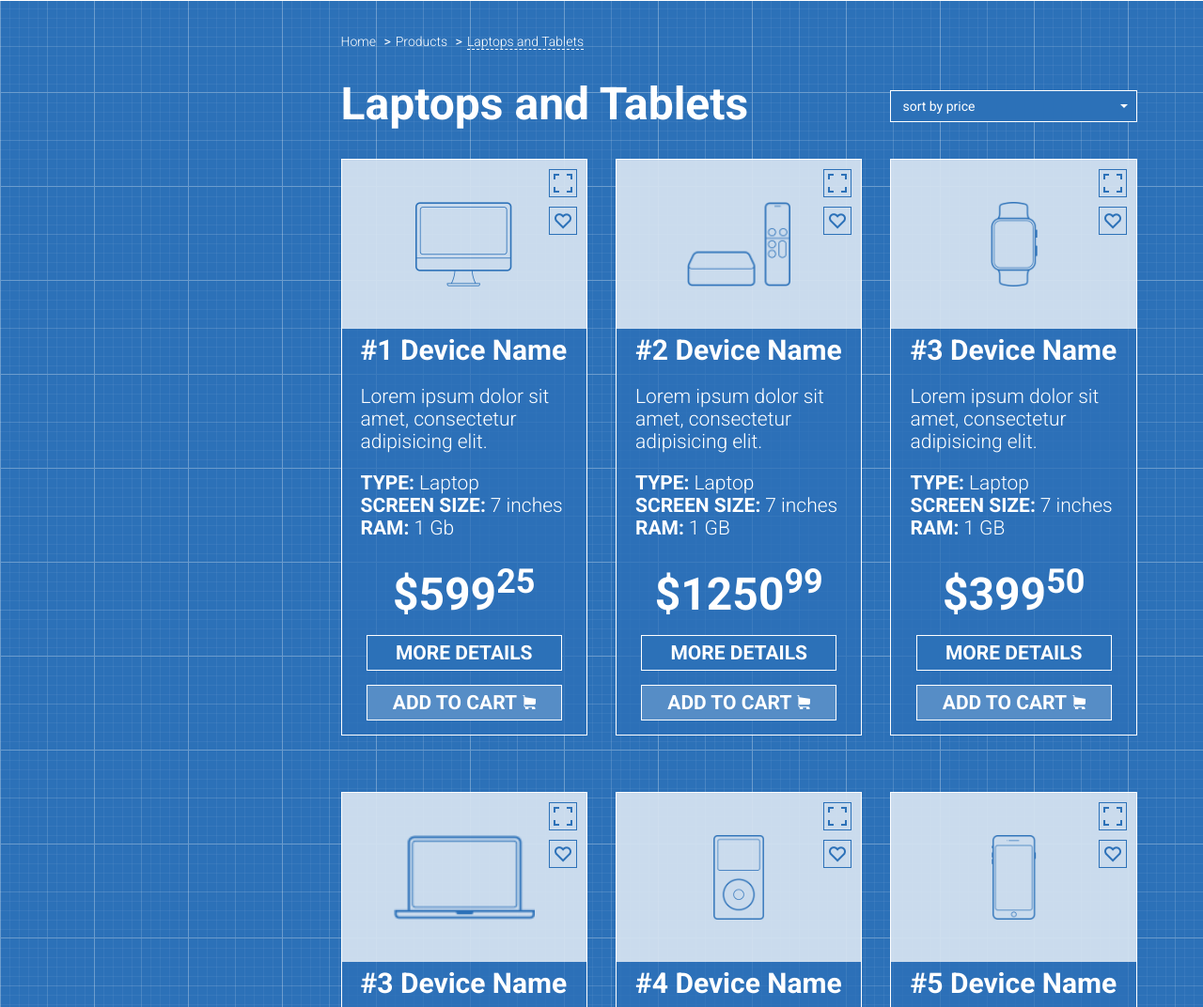
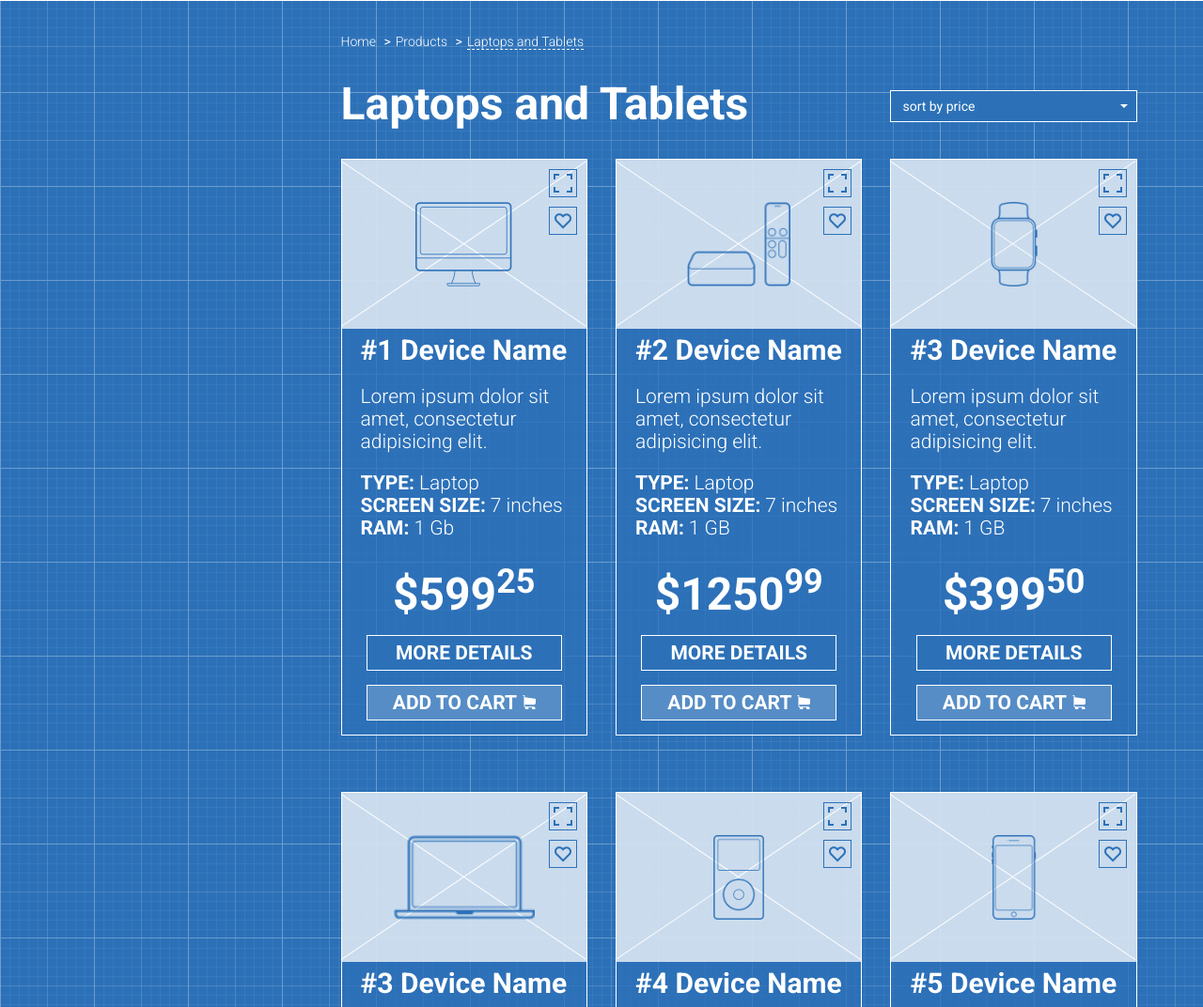
Before and after one commit to Zaytsewvk/Online-shop, a plain HTML site: page index.html in a window 1280 px wide. Shown: the part 102-1174 px from the top of the page at 94% size. Drawn offline with nearby package versions, Linux system fonts and the light colour scheme.

Commit message:
Added line on background image product.

```diff
--- a/index.html
+++ b/index.html
@@ -114,6 +114,8 @@
 							<div class="product">
 								<div class="product-img">
 									<img src="images/icon (17).png" alt="">
+									<span class="line1"></span>
+									<span class="line2"></span>
 									<div class="full-screen"></div>
 									<div class="like"></div>
 								</div>
@@ -153,6 +155,8 @@
 									<img src="images/icon (9).png" alt="">
 									<div class="full-screen"></div>
 									<div class="like"></div>
+									<span class="line1"></span>
+									<span class="line2"></span>
 								</div>
 								<p class="product-title">
 									<a href="" class="text-capitalize">#2 Device name</a>
@@ -190,6 +194,8 @@
 									<img src="images/icon (10).png" alt="">
 									<div class="full-screen"></div>
 									<div class="like"></div>
+									<span class="line1"></span>
+									<span class="line2"></span>
 								</div>
 								<p class="product-title">
 									<a href="" class="text-capitalize">#3 Device name</a>
@@ -228,6 +234,8 @@
 									<img src="images/icon (16).png" alt="">
 									<div class="full-screen"></div>
 									<div class="like"></div>
+									<span class="line1"></span>
+									<span class="line2"></span>
 								</div>
 								<p class="product-title">
 									<a href="" class="text-capitalize">#3 Device name</a>
@@ -264,6 +272,8 @@
 									<img src="images/icon (14).png" alt="">
 									<div class="full-screen"></div>
 									<div class="like"></div>
+									<span class="line1"></span>
+									<span class="line2"></span>
 								</div>
 								<p class="product-title">
 									<a href="" class="text-capitalize">#4 Device name</a>
@@ -300,6 +310,8 @@
 									<img src="images/icon (12).png" alt="">
 									<div class="full-screen"></div>
 									<div class="like"></div>
+									<span class="line1"></span>
+									<span class="line2"></span>
 								</div>
 								<p class="product-title">
 									<a href="" class="text-capitalize">#5 Device name</a>
@@ -336,6 +348,8 @@
 									<img src="images/icon (15).png" alt="">
 									<div class="full-screen"></div>
 									<div class="like"></div>
+									<span class="line1"></span>
+									<span class="line2"></span>
 								</div>
 								<p class="product-title">
 									<a href="" class="text-capitalize">#6 Device name</a>
@@ -368,6 +382,8 @@
 									<img src="images/icon (9).png" alt="">
 									<div class="full-screen"></div>
 									<div class="like"></div>
+									<span class="line1"></span>
+									<span class="line2"></span>
 								</div>
 								<p class="product-title">
 									<a href="" class="text-capitalize">#7 device name</a>
@@ -400,6 +416,8 @@
 									<img src="images/icon (10).png" alt="">
 									<div class="full-screen"></div>
 									<div class="like"></div>
+									<span class="line1"></span>
+									<span class="line2"></span>
 								</div>
 								<p class="product-title">
 									<a href="" class="text-capitalize">#9 Device name</a>
--- a/style.css
+++ b/style.css
@@ -189,8 +189,10 @@ button + .caret {
 	position: relative;
 }
 .product-img > img {
+	position: relative;
 	height: 90px;
 	max-width: 100%;
+	z-index: 1;
 }
 .full-screen {
 	position: absolute;
@@ -201,6 +203,7 @@ button + .caret {
 	right: 10px;
 	border: 1px solid #2c71b8;
 	cursor: pointer;
+	z-index: 1;
 }
 .full-screen:hover {
 	background: #2c71b8 url("images/icon (6).png") 50% 50% no-repeat;
@@ -214,6 +217,7 @@ button + .caret {
 	right: 10px;
 	border: 1px solid #2c71b8;
 	cursor: pointer;
+	z-index: 1;
 }
 .like:hover {
 	background: #2c71b8 url("images/icon (7).png") 50% 50% no-repeat;
@@ -274,3 +278,23 @@ button + .caret {
 	color: #fff;
 	font: 300 36px Roboto;
 }
+.line1 {
+	position: absolute;
+	height: 0;
+	width: 315px;
+	border-top: 1px solid #fff;
+	top: 89px;
+	left: -28px;
+	transform: rotate(34deg);
+	z-index: 0;
+}
+.line2 {
+	position: absolute;
+	height: 0;
+	width: 315px;
+	border-top: 1px solid #fff;
+	top: 89px;
+	left: -28px;
+	transform: rotate(-34deg);
+	z-index: 0;
+}
```
